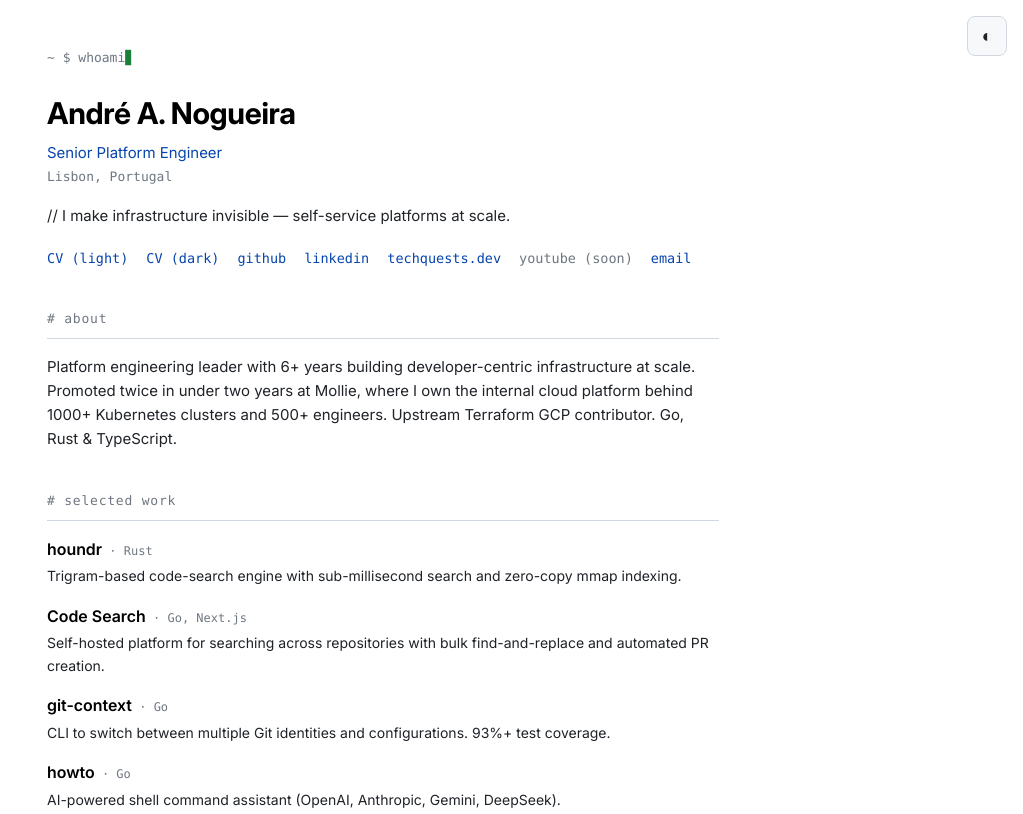
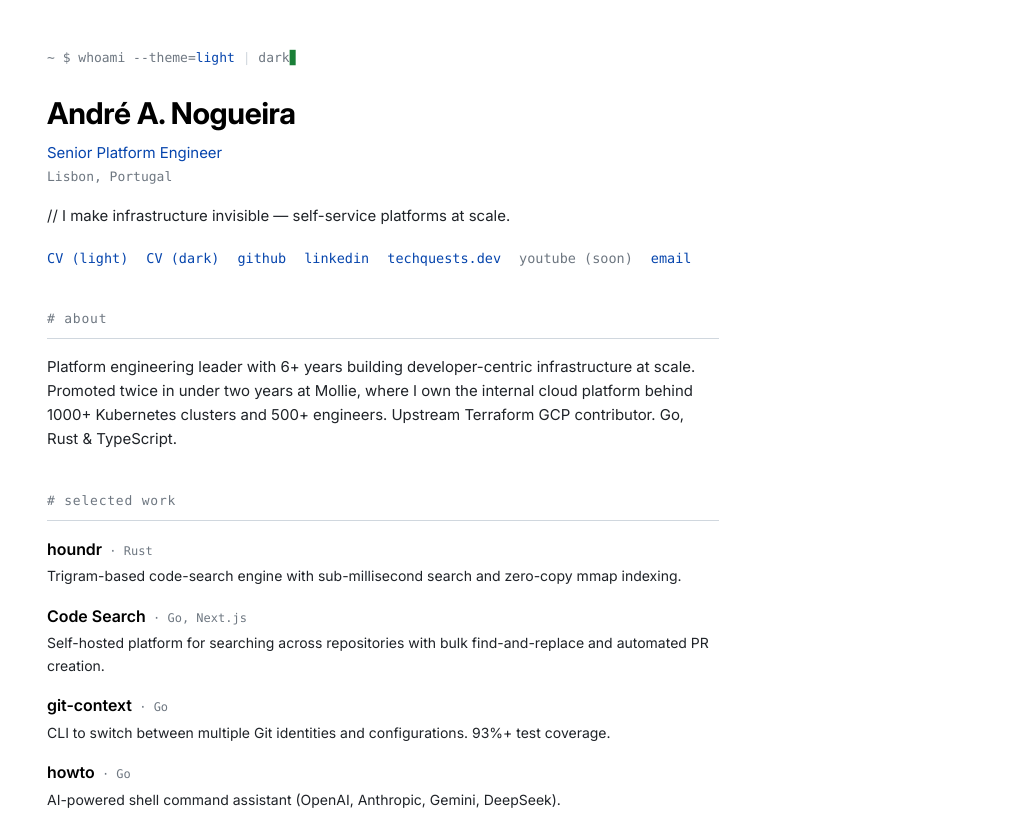
Before and after one commit to aanogueira/cv, a plain HTML site: page site/index.html in a window 1280 px wide. Shown: the top 814 px of the page, without its empty margins (257-1280 px from the left). Drawn offline with Linux system fonts and the light colour scheme.

Commit message:
feat(site): move theme switch into the whoami prompt line
Signed-off-by: Andre Nogueira <aanogueira@protonmail.com>

```diff
--- a/site/index.html
+++ b/site/index.html
@@ -19,8 +19,6 @@
   <link rel="stylesheet" href="styles.css">
 </head>
 <body>
-  <button id="theme-toggle" class="theme-toggle" aria-label="Toggle color theme" type="button">◐</button>
-
   <main id="app" class="wrap">
     <noscript>
       <p>This page renders from <code>data.json</code> with JavaScript.
--- a/site/main.js
+++ b/site/main.js
@@ -33,9 +33,25 @@ function render(data) {
   app.innerHTML = "";
   const p = data.profile;
 
+  // Prompt line doubles as the theme switch: `~ $ whoami --theme=light | dark`
   const prompt = el("div", "prompt");
-  prompt.innerHTML = '~ $ whoami<span class="cursor">▊</span>'; // static markup only
+  prompt.appendChild(document.createTextNode("~ $ whoami --theme="));
+  const opt = (name) => {
+    const b = el("button", "opt");
+    b.type = "button";
+    b.dataset.set = name;
+    b.textContent = name;
+    b.addEventListener("click", () => applyTheme(name, true));
+    return b;
+  };
+  const sw = el("span", "switch");
+  sw.appendChild(opt("light"));
+  sw.appendChild(text("span", "sep", " | "));
+  sw.appendChild(opt("dark"));
+  prompt.appendChild(sw);
+  prompt.appendChild(text("span", "cursor", "▊"));
   app.appendChild(prompt);
+  applyTheme(currentTheme(), false); // sync the switch to the active theme
 
   app.appendChild(text("h1", null, p.name));
   app.appendChild(text("div", "role", p.role));
@@ -95,16 +111,26 @@ function render(data) {
 }
 
 // Theme
+function currentTheme() {
+  return document.documentElement.getAttribute("data-theme");
+}
+
+// Apply a theme, optionally persisting the user's explicit choice, and reflect
+// the active state on the in-prompt switch (no-op before the prompt is rendered).
+function applyTheme(theme, persist) {
+  document.documentElement.setAttribute("data-theme", theme);
+  if (persist) localStorage.setItem("theme", theme);
+  document.querySelectorAll(".prompt .opt").forEach((b) => {
+    const active = b.dataset.set === theme;
+    b.classList.toggle("active", active);
+    b.setAttribute("aria-pressed", active ? "true" : "false");
+  });
+}
+
 function initTheme() {
   const saved = localStorage.getItem("theme");
   const sysDark = window.matchMedia("(prefers-color-scheme: dark)").matches;
-  document.documentElement.setAttribute("data-theme", saved || (sysDark ? "dark" : "light"));
-  document.getElementById("theme-toggle").addEventListener("click", () => {
-    const cur = document.documentElement.getAttribute("data-theme");
-    const next = cur === "dark" ? "light" : "dark";
-    document.documentElement.setAttribute("data-theme", next);
-    localStorage.setItem("theme", next);
-  });
+  applyTheme(saved || (sysDark ? "dark" : "light"), false);
 }
 
 initTheme();
--- a/site/styles.css
+++ b/site/styles.css
@@ -34,15 +34,15 @@ body {
 }
 .wrap { max-width: 720px; margin: 0 auto; padding: 48px 24px 64px; }
 
-.theme-toggle {
-  position: fixed; top: 16px; right: 16px; z-index: 10;
-  background: var(--bg2); color: var(--fg); border: 1px solid var(--rule);
-  border-radius: 8px; width: 40px; height: 40px; font-size: 18px; cursor: pointer;
-}
-.theme-toggle:hover { color: var(--accent); border-color: var(--accent); }
-
 .prompt { font-family: var(--mono); color: var(--muted); font-size: 13px; margin-bottom: 20px; }
 .prompt .cursor { color: var(--cursor); }
+.prompt .opt {
+  font: inherit; background: none; border: 0; padding: 0; cursor: pointer;
+  color: var(--muted);
+}
+.prompt .opt:hover { color: var(--fg); }
+.prompt .opt.active { color: var(--accent); }
+.prompt .sep { color: var(--rule); }
 
 h1 { font-size: 30px; font-weight: 700; margin: 0; color: var(--fg-strong); letter-spacing: -0.01em; }
 .role { color: var(--accent); font-size: 15px; margin-top: 4px; }
```
